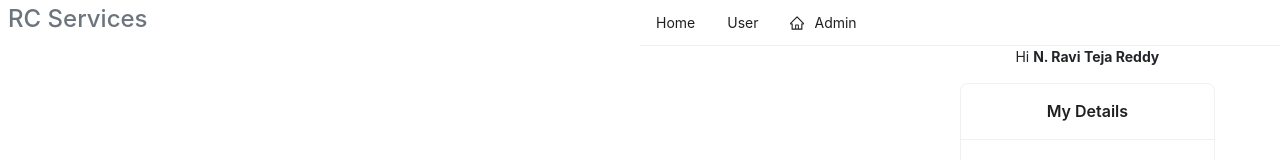
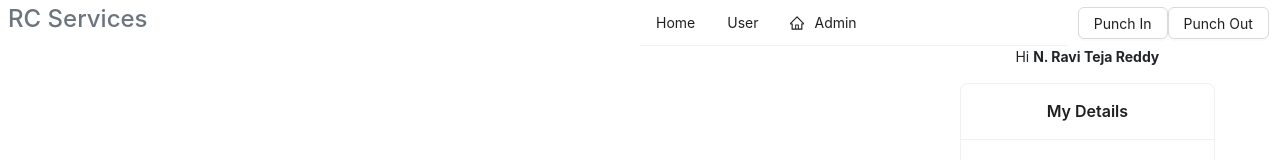
Before and after one commit to nndyalartr/hrfrontend, a React (Create React App) app: page / in a window 1280 px wide. Shown: the top 160 px of the page. Built offline with nearby package versions, Linux system fonts and the light colour scheme.

Commit message:
[ENH]=> punch in and punch out api integration

```diff
--- a/src/components/HomePage.tsx
+++ b/src/components/HomePage.tsx
@@ -8,7 +8,7 @@ export default function HomePage() {
     const [userData, setUserData] = useState([])
     useEffect(() => {
         axios({
-            url: "http://127.0.0.1:8000/test",
+            url: "http://127.0.0.1:8000/test/",
             method: "GET"
         }).then((res) => {
             console.log(res)
--- a/src/components/TopMenu.tsx
+++ b/src/components/TopMenu.tsx
@@ -1,4 +1,4 @@
-import { Col, Menu, MenuProps, Row, Table } from "antd";
+import { Button, Col, Menu, MenuProps, Row, Table, message } from "antd";
 import axios from "axios";
 import { useNavigate } from "react-router-dom"
 import { useEffect, useState } from "react";
@@ -25,18 +25,54 @@ export default function TopMenu() {
             label: 'Admin',
             key: '/admin',
             icon: <HomeOutlined />,
-        }
-        ,]
+        }]
+    const punchin = () => {
+        axios({
+            url: "http://127.0.0.1:8000/login/",
+            method: "POST",
+            data: {
+                "email_id": "raviteja@gmail.com"
+            }
 
+        }).then((res) => {
+            console.log(res)
+
+        }).catch((err) => {
+            message.error(err.response.data.message)
+            // console.log(err.response.data.message)
+
+        })
+    }
+    const punchOut = () => {
+        axios({
+            url: "http://127.0.0.1:8000/login/",
+            method: "PATCH",
+            data: {
+                "email_id": "raviteja@gmail.com"
+            }
+
+        }).then((res) => {
+            console.log(res)
+            message.success(`successfully loggedout at ${res.data.loggoff_time}`)
+
+        }).catch((err) => {
+            message.error(err.response.data.message)
+            // console.log(err.response.data.message)
+
+        })
+    }
     return (
         <div >
             <Row align="middle">
                 <Col span={12} >
                     <h4 className="ms-2 text-secondary" style={{ textAlign: "left" }}>RC Services</h4>
                 </Col>
-                <Col span={12}>
+                <Col span={8}>
                     <Menu theme="light" onClick={onClick} mode="horizontal" items={items || []} />
+
                 </Col>
+                <Col span={4} ><Button onClick={punchin}>Punch In</Button>
+                    <Button onClick={punchOut}>Punch Out</Button></Col>
             </Row>
 
         </div>
```
